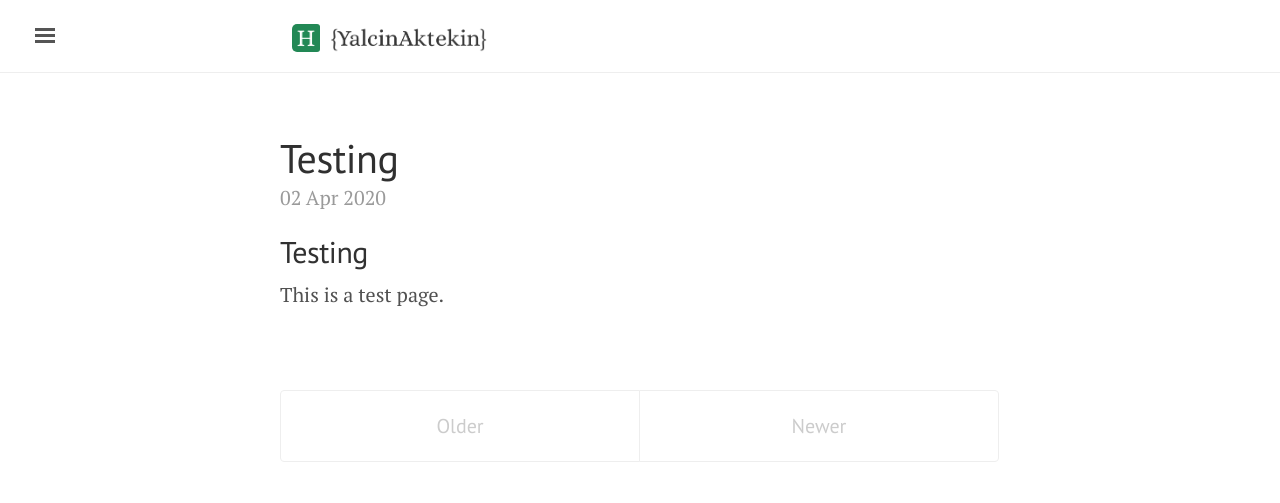
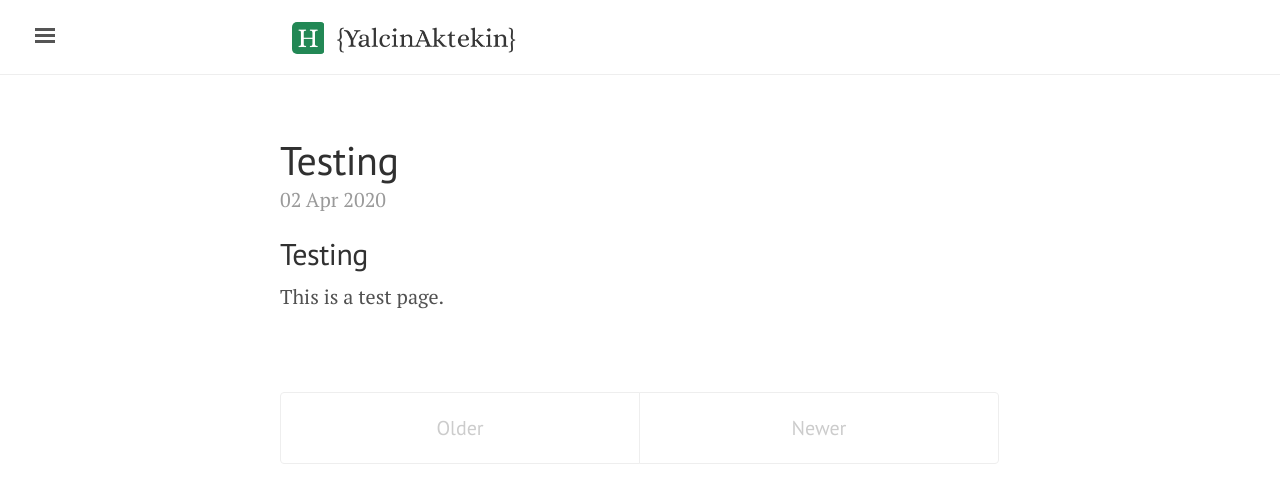
Before and after one commit to yalcinaktekin/yalcinaktekin.github.io, a Jekyll site: the page built from index.html, in a window 1280 px wide. Shown: the top 503 px of the page. Built offline with Jekyll 4.4.1, drawn with Linux system fonts in a browser that asks for light colours; the list of posts is cut into pages by our own code.

Commit message:
Update default.html

```diff
--- a/_layouts/default.html
+++ b/_layouts/default.html
@@ -14,7 +14,7 @@
         <div class="container">
           <h3 class="masthead-title">
             <a href="/"><img src="/images/home-yalcin.png" align="top" style="margin:0px 0.8rem 0px 0.6rem; display:inline-block;
-             width:70%; max-width:200px; min-width:90px; border:none blue 1px; vertical-align:middle;"></a>
+             width:70%; max-width:230px; min-width:90px; border:none blue 1px; vertical-align:middle;"></a>
             <!-- <a href="{{ site.baseurl }}/" title="Home">{{ site.title }}</a>
             <small>{{ site.tagline }}</small> -->
           </h3>
```
